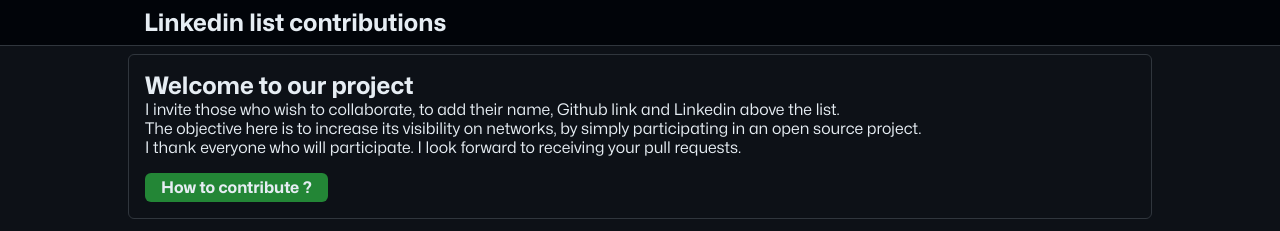
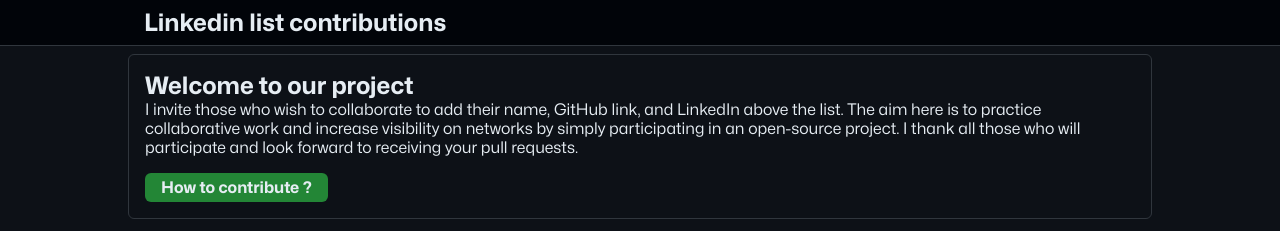
Before and after one commit to sebcod/linkedin-list-contributions, a plain HTML site: page index.html in a window 1280 px wide. Shown: the top 231 px of the page. Drawn offline with Linux system fonts and the light colour scheme; files whose address does not match are found by name.

Commit message:
DOC:(index,README) update text introduction

```diff
--- a/index.html
+++ b/index.html
@@ -23,11 +23,11 @@
       <section class="introduction">
         <h2>Welcome to our project</h2>
         <p>
-          I invite those who wish to collaborate, to add their name, Github link
-          and Linkedin above the list.<br />
-          The objective here is to increase its visibility on networks, by
-          simply participating in an open source project.<br />I thank everyone
-          who will participate. I look forward to receiving your pull requests.
+          I invite those who wish to collaborate to add their name, GitHub link,
+          and LinkedIn above the list. The aim here is to practice collaborative
+          work and increase visibility on networks by simply participating in an
+          open-source project. I thank all those who will participate and look
+          forward to receiving your pull requests.
         </p>
         <a
           class="howtocontributeLink"
```
Also changed, not shown: 1 other file.
